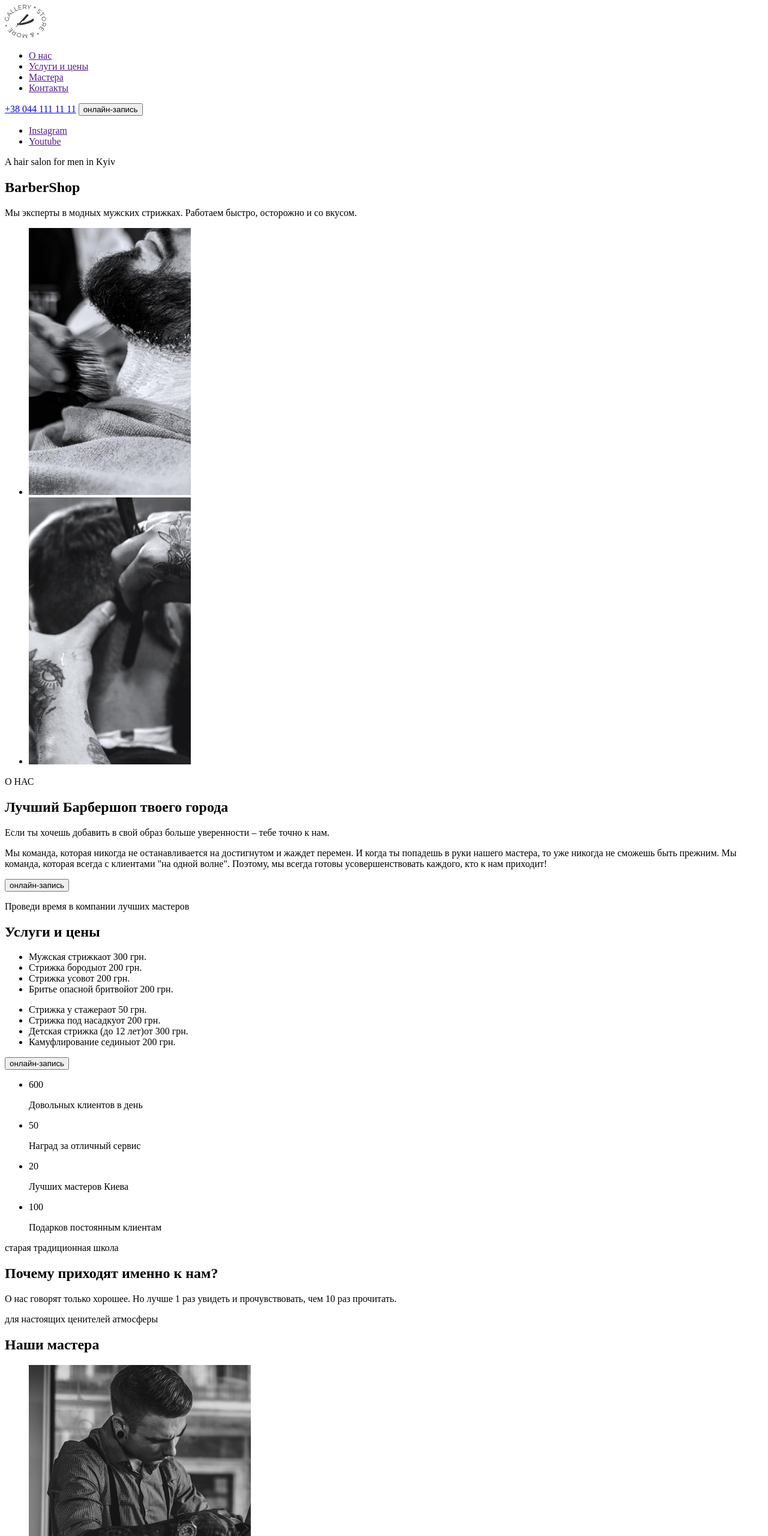
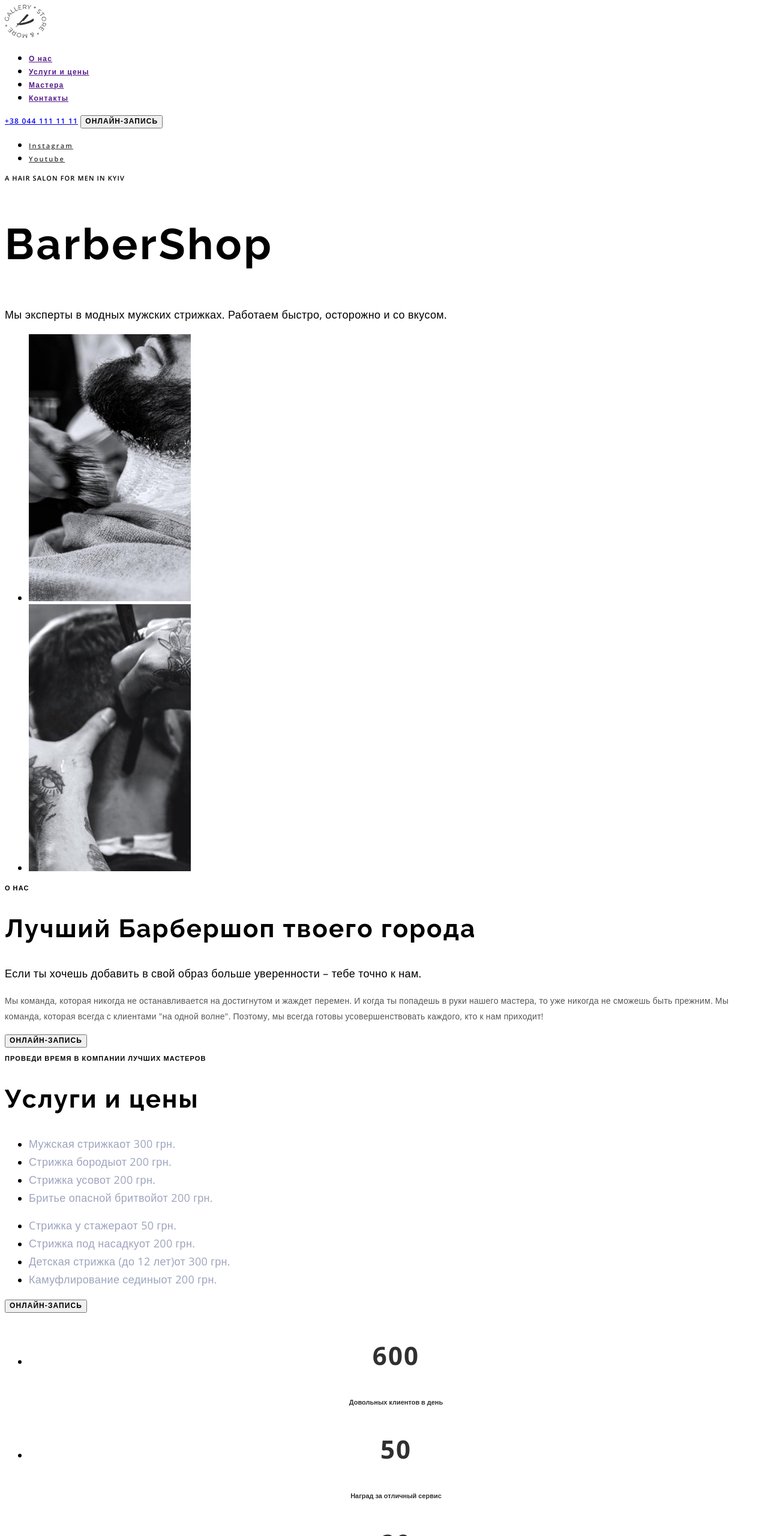
Before and after one commit to Olexiy-repin/bootamp_8_online, a plain HTML site: page index.html in a window 1280 px wide. Shown: the top 2560 px of the page at 60% size. Drawn offline with nearby package versions, Linux system fonts and the light colour scheme.

Commit message:
Добавлены классы в разметку и текстовые стили

```diff
--- /dev/null
+++ b/css/styles.css
@@ -0,0 +1,192 @@
+:root {
+  --main-font: "Open Sans", sans-serif;
+  --secondary-font: "Raleway", sans-serif;
+  --accent-color: #ff6c00;
+}
+
+body {
+  font-family: var(--main-font);
+}
+
+/* =================== COMPONENTS =================== */
+.modal-btn {
+  font-weight: 600;
+  font-size: 12px;
+  line-height: 1.33;
+  letter-spacing: 0.09em;
+  text-transform: uppercase;
+
+  /* color: #ffffff; */
+}
+
+.modal-btn:hover,
+.modal-btn:focus {
+  background-color: var(--accent-color);
+  color: #ffffff;
+}
+
+.social-links-list-link {
+  font-weight: 600;
+  font-size: 11px;
+  line-height: 1.36;
+  letter-spacing: 0.2em;
+  color: #303030;
+}
+
+.social-links-list-link:hover,
+.social-links-list-link:focus {
+  color: var(--accent-color);
+}
+
+.suptitle {
+  font-weight: 600;
+  font-size: 11px;
+  line-height: 1.36;
+  letter-spacing: 0.1em;
+  text-transform: uppercase;
+  /* color: rgba(157, 164, 189, 0.6); */
+}
+
+.description {
+  font-weight: 400;
+  font-size: 18px;
+  line-height: 1.67;
+  letter-spacing: 0.02em;
+  /* color: #9da4bd; */
+}
+
+.title {
+  font-family: var(--secondary-font);
+  font-weight: 700;
+  font-size: 42px;
+  line-height: 1.17;
+  letter-spacing: 0.05em;
+  /* color: #303030; */
+}
+/* =================== END COMPONENTS =================== */
+
+/* =================== HEADER =================== */
+.menu-link,
+.tel-link {
+  font-weight: 600;
+  font-size: 12px;
+  line-height: 1.33;
+  letter-spacing: 0.1em;
+
+  /* color: #ffffff; */
+}
+
+.menu-link:hover,
+.menu-link:focus,
+.tel-link:hover,
+.tel-link:focus {
+  color: var(--accent-color);
+}
+/* =================== END HEADER =================== */
+
+/* =================== HERO =================== */
+.hero-title {
+  font-family: var(--secondary-font);
+  font-weight: 700;
+  font-size: 72px;
+  line-height: 1.18;
+  letter-spacing: 0.05em;
+  /* color: #ffffff; */
+}
+/* =================== END HERO =================== */
+
+/* =================== ABOUT =================== */
+.about-text {
+  font-weight: 400;
+  font-size: 14px;
+  line-height: 1.86;
+  letter-spacing: 0.02em;
+  color: #555555;
+}
+/* =================== END ABOUT =================== */
+
+/* =================== SERVICES =================== */
+.services-list-name,
+.services-list-price {
+  font-weight: 400;
+  font-size: 18px;
+  line-height: 1.67;
+  letter-spacing: 0.02em;
+  color: #9da4bd;
+}
+/* =================== END SERVICES =================== */
+
+/* =================== ADVANTEGES =================== */
+.advantages-list-count {
+  font-weight: 700;
+  font-size: 42px;
+  line-height: 1.36;
+  text-align: center;
+  letter-spacing: 0.05em;
+  color: #303030;
+}
+
+.advantages-list-desc {
+  font-weight: 600;
+  font-size: 11px;
+  line-height: 1.36;
+  text-align: center;
+  color: #303030;
+}
+/* =================== END ADVANTEGES =================== */
+
+/* =================== MASTERS =================== */
+.masters-list-name {
+  font-weight: 400;
+  font-size: 18px;
+  line-height: 1.39;
+  text-align: center;
+  letter-spacing: 0.02em;
+  color: #303030;
+}
+
+.masters-list-position {
+  font-weight: 400;
+  font-size: 14px;
+  line-height: 1.36;
+  text-align: center;
+  letter-spacing: 0.02em;
+  color: var(--accent-color);
+}
+/* =================== END MASTERS =================== */
+
+/* =================== GALLERY =================== */
+
+/* =================== END GALLERY =================== */
+
+/* =================== ONLINE FORM =================== */
+
+/* =================== END ONLINE FORM =================== */
+
+/* =================== CONTACT INFORMATION  =================== */
+.contact-list-link {
+  font-weight: 400;
+  font-size: 18px;
+  line-height: 1.67;
+  letter-spacing: 0.02em;
+  color: #9da4bd;
+}
+
+.contact-info-date {
+  font-weight: 400;
+  font-size: 18px;
+  line-height: 1.67;
+  letter-spacing: 0.02em;
+  color: #9da4bd;
+}
+/* =================== END CONTACT INFORMATION  =================== */
+
+/* =================== FOOTER  =================== */
+.copyright {
+  font-weight: 600;
+  font-size: 11px;
+  line-height: 1.36;
+  letter-spacing: 0.2em;
+  color: #9da4bd;
+}
+/* =================== END FOOTER  =================== */
--- a/index.html
+++ b/index.html
@@ -6,220 +6,243 @@
     <meta http-equiv="X-UA-Compatible" content="IE=edge">
     <meta name="viewport" content="width=device-width, initial-scale=1.0">
     <title>Barbershop</title>
+    <link rel="preconnect" href="https://fonts.gstatic.com">
+    <link
+        href="https://fonts.googleapis.com/css2?family=Open+Sans:wght@400;600;700&family=Raleway:wght@700&display=swap"
+        rel="stylesheet">
+    <link rel="stylesheet" href="./css/styles.css">
 </head>
 
 <body>
-    <header>
-        <nav>
-            <a href="./">
-                <img src="./images/header/logo.svg" alt="логотип">
+    <header class="header">
+        <nav class="navigation">
+            <a class="logo" href="./">
+                <img class="logo-img" src="./images/header/logo.svg" alt="логотип">
             </a>
-            <ul>
-                <li>
-                    <a href="">О нас</a>
+            <ul class="menu">
+                <li class="menu-item">
+                    <a class="menu-link" href="">О нас</a>
                 </li>
-                <li>
-                    <a href="">Услуги и цены</a>
+                <li class="menu-item">
+                    <a class="menu-link" href="">Услуги и цены</a>
                 </li>
-                <li>
-                    <a href="">Мастера</a>
+                <li class="menu-item">
+                    <a class="menu-link" href="">Мастера</a>
                 </li>
-                <li>
-                    <a href="">Контакты</a>
+                <li class="menu-item">
+                    <a class="menu-link" href="">Контакты</a>
                 </li>
             </ul>
         </nav>
-        <a href="tel:+380441111111">+38 044 111 11 11</a>
-        <button type="button">онлайн-запись</button>
+        <a class="tel-link" href="tel:+380441111111">+38 044 111 11 11</a>
+        <button class="modal-btn" type="button">онлайн-запись</button>
     </header>
     <main>
         <!-- HERO -->
-        <section>
-            <div>
-                <ul>
-                    <li>
-                        <a href="" lang="en">Instagram</a>
+        <section class="hero">
+            <div class="hero-left-side">
+                <ul class="social-links-list">
+                    <li class="social-links-list-item">
+                        <a class="social-links-list-link" href="" lang="en">Instagram</a>
                     </li>
-                    <li>
-                        <a href="" lang="en">Youtube</a>
+                    <li class="social-links-list-item">
+                        <a class="social-links-list-link" href="" lang="en">Youtube</a>
                     </li>
                 </ul>
             </div>
-            <div>
-                <p lang="en">A hair salon for men in Kyiv</p>
-                <h1 lang="en">BarberShop</h1>
-                <p>Мы эксперты в модных мужских стрижках. Работаем быстро, осторожно и со вкусом.</p>
+            <div class="hero-right-side">
+                <p class="suptitle" lang="en">A hair salon for men in Kyiv</p>
+                <h1 class="hero-title" lang="en">BarberShop</h1>
+                <p class="description">Мы эксперты в модных мужских стрижках. Работаем быстро, осторожно и со
+                    вкусом.</p>
             </div>
         </section>
 
         <!-- ABOUT US -->
-        <section>
-            <div>
-                <ul>
-                    <li>
-                        <img src="./images/about/about-img-1.jpg" alt="мастер бреет бороду клиенту" width="270"
-                            height="445">
+        <section class="about">
+            <div class="about-left-side">
+                <ul class="about-list">
+                    <li class="about-list-item">
+                        <img class="about-list-img" src="./images/about/about-img-1.jpg"
+                            alt="мастер бреет бороду клиенту" width="270" height="445">
                     </li>
-                    <li>
-                        <img src="./images/about/about-img-2.jpg" alt="мастер стрижет клиента" width="270" height="445">
+                    <li class="about-list-item">
+                        <img class="about-list-img" src="./images/about/about-img-2.jpg" alt="мастер стрижет клиента"
+                            width="270" height="445">
                     </li>
                 </ul>
             </div>
-            <div>
-                <p>О НАС</p>
-                <h2>Лучший Барбершоп
+            <div class="about-right-side">
+                <p class="suptitle">О НАС</p>
+                <h2 class="title">Лучший Барбершоп
                     твоего города</h2>
-                <p>Если ты хочешь добавить в свой образ больше уверенности – тебе точно к нам.</p>
-                <p>Мы команда, которая никогда не останавливается на достигнутом
+                <p class="description">Если ты хочешь добавить в свой образ больше уверенности – тебе точно к нам.</p>
+                <p class="about-text">Мы команда, которая никогда не останавливается на достигнутом
                     и жаждет перемен. И когда ты попадешь в руки нашего мастера,
                     то уже никогда не сможешь быть прежним. Мы команда, которая всегда с клиентами "на одной волне".
                     Поэтому, мы всегда готовы усовершенствовать каждого, кто к нам приходит!</p>
-                <button type="button">онлайн-запись</button>
+                <button class="modal-btn" type="button">онлайн-запись</button>
             </div>
         </section>
 
         <!-- SERVICES -->
-        <section>
-            <p>Проведи время в компании лучших мастеров</p>
-            <h2>Услуги и цены</h2>
-            <ul>
-                <li>
-                    <span>Мужская стрижка</span><span>от 300 грн.</span>
+        <section class="services">
+            <p class="suptitle">Проведи время в компании лучших мастеров</p>
+            <h2 class="title">Услуги и цены</h2>
+            <ul class="services-list">
+                <li class="services-list-item">
+                    <span class="services-list-name">Мужская стрижка</span><span class="services-list-price">от 300
+                        грн.</span>
                 </li>
-                <li>
-                    <span>Стрижка бороды</span><span>от 200 грн.</span>
+                <li class="services-list-item">
+                    <span class="services-list-name">Стрижка бороды</span><span class="services-list-price">от 200
+                        грн.</span>
                 </li>
-                <li>
-                    <span>Стрижка усов</span><span>от 200 грн.</span>
+                <li class="services-list-item">
+                    <span class="services-list-name">Стрижка усов</span><span class="services-list-price">от 200
+                        грн.</span>
                 </li>
-                <li>
-                    <span>Бритье опасной бритвой</span><span>от 200 грн.</span>
+                <li class="services-list-item">
+                    <span class="services-list-name">Бритье опасной бритвой</span><span class="services-list-price">от
+                        200 грн.</span>
                 </li>
             </ul>
-            <ul>
-                <li>
-                    <span>Cтрижка у стажера</span><span>от 50 грн.</span>
+            <ul class="services-list">
+                <li class="services-list-item">
+                    <span class="services-list-name">Cтрижка у стажера</span><span class="services-list-price">от 50
+                        грн.</span>
                 </li>
-                <li>
-                    <span>Стрижка под насадку</span><span>от 200 грн.</span>
+                <li class="services-list-item">
+                    <span class="services-list-name">Стрижка под насадку</span><span class="services-list-price">от 200
+                        грн.</span>
                 </li>
-                <li>
-                    <span>Детская стрижка (до 12 лет)</span><span>от 300 грн.</span>
+                <li class="services-list-item">
+                    <span class="services-list-name">Детская стрижка (до 12 лет)</span><span
+                        class="services-list-price">от 300 грн.</span>
                 </li>
-                <li>
-                    <span>Камуфлирование седины</span><span>от 200 грн.</span>
+                <li class="services-list-item">
+                    <span class="services-list-name">Камуфлирование седины</span><span class="services-list-price">от
+                        200 грн.</span>
                 </li>
             </ul>
-            <button type="button">онлайн-запись</button>
+            <button class="modal-btn" type="button">онлайн-запись</button>
         </section>
 
         <!-- ADVANTEGES -->
-        <section>
-            <div>
-                <ul>
-                    <li>
-                        <p>600</p>
-                        <p>Довольных клиентов в день</p>
+        <section class="advantages">
+            <div class="advantages-left-side">
+                <ul class="advantages-list">
+                    <li class="advantages-list-item">
+                        <p class="advantages-list-count">600</p>
+                        <p class="advantages-list-desc">Довольных клиентов в день</p>
                     </li>
-                    <li>
-                        <p>50</p>
-                        <p>Наград за отличный сервис </p>
+                    <li class="advantages-list-item">
+                        <p class="advantages-list-count">50</p>
+                        <p class="advantages-list-desc">Наград за отличный сервис </p>
                     </li>
-                    <li>
-                        <p>20</p>
-                        <p>Лучших мастеров Киева </p>
+                    <li class="advantages-list-item">
+                        <p class="advantages-list-count">20</p>
+                        <p class="advantages-list-desc">Лучших мастеров Киева </p>
                     </li>
-                    <li>
-                        <p>100</p>
-                        <p>Подарков постоянным клиентам</p>
+                    <li class="advantages-list-item">
+                        <p class="advantages-list-count">100</p>
+                        <p class="advantages-list-desc">Подарков постоянным клиентам</p>
                     </li>
                 </ul>
             </div>
-            <div>
-                <p>старая традиционная школа</p>
-                <h2>Почему приходят именно к нам?</h2>
-                <p>О нас говорят только хорошее. Но лучше 1 раз увидеть и прочувствовать, чем 10 раз прочитать. </p>
+            <div class="advantages-right-side">
+                <p class="suptitle">старая традиционная школа</p>
+                <h2 class="title">Почему приходят именно к нам?</h2>
+                <p class="description">О нас говорят только хорошее. Но лучше 1 раз увидеть и прочувствовать, чем 10 раз
+                    прочитать. </p>
             </div>
         </section>
 
         <!-- MASTERS -->
-        <section>
-            <p>для настоящих ценителей атмосферы</p>
-            <h2>Наши мастера</h2>
-            <ul>
-                <li>
-                    <img src="./images/masters/john.jpg" alt="мастер стрижет клиента" width="370" height="346">
-                    <h3 lang="en">John Smith</h3>
-                    <p lang="en">ExtrTeme Barber</p>
+        <section class="masters">
+            <p class="suptitle">для настоящих ценителей атмосферы</p>
+            <h2 class="title">Наши мастера</h2>
+            <ul class="masters-list">
+                <li class="masters-list-item">
+                    <img class="masters-list-img" src="./images/masters/john.jpg" alt="мастер стрижет клиента"
+                        width="370" height="346">
+                    <h3 class="masters-list-name" lang="en">John Smith</h3>
+                    <p class="masters-list-position" lang="en">ExtrTeme Barber</p>
                 </li>
-                <li>
-                    <img src="./images/masters/michele.jpg" alt="мастер стрижет клиента" width="370" height="346">
-                    <h3 lang="en">Michele Doe</h3>
-                    <p lang="en">ExtrTeme Barber</p>
+                <li class="masters-list-item">
+                    <img class="masters-list-img" src="./images/masters/michele.jpg" alt="мастер стрижет клиента"
+                        width="370" height="346">
+                    <h3 class="masters-list-name" lang="en">Michele Doe</h3>
+                    <p class="masters-list-position" lang="en">ExtrTeme Barber</p>
                 </li>
-                <li>
-                    <img src="./images/masters/alan.jpg" alt="мастер стрижет клиента" width="370" height="346">
-                    <h3 lang="en">Alan Black</h3>
-                    <p lang="en">ExtrTeme Barber</p>
+                <li class="masters-list-item">
+                    <img class="masters-list-img" src="./images/masters/alan.jpg" alt="мастер стрижет клиента"
+                        width="370" height="346">
+                    <h3 class="masters-list-name" lang="en">Alan Black</h3>
+                    <p class="masters-list-position" lang="en">ExtrTeme Barber</p>
                 </li>
             </ul>
         </section>
 
         <!-- GALLERY -->
-        <section>
+        <section class="gallery">
             <h2 hidden>Галерея работ</h2>
-            <p>На латинском языке “барба” означает “борода”</p>
-            <ul>
-                <li>
-                    <img src="./images/gallery/gallery-img-1.jpg" alt="мастер стрижет клиента" width="270" height="360">
+            <p class="suptitle">На латинском языке “барба” означает “борода”</p>
+            <ul class="gallery-list">
+                <li class="gallery-list-item">
+                    <img class="gallery-list-img" src="./images/gallery/gallery-img-1.jpg" alt="мастер стрижет клиента"
+                        width="270" height="360">
                 </li>
-                <li>
-                    <img src="./images/gallery/gallery-img-2.jpg" alt="мастрер бреет клиента" width="270" height="360">
+                <li class="gallery-list-item">
+                    <img class="gallery-list-img" src="./images/gallery/gallery-img-2.jpg" alt="мастрер бреет клиента"
+                        width="270" height="360">
                 </li>
-                <li>
-                    <img src="./images/gallery/gallery-img-3.jpg" alt="мастер распаривает лицо клиенту" width="270"
-                        height="360">
+                <li class="gallery-list-item">
+                    <img class="gallery-list-img" src="./images/gallery/gallery-img-3.jpg"
+                        alt="мастер распаривает лицо клиенту" width="270" height="360">
                 </li>
-                <li>
-                    <img src="./images/gallery/gallery-img-4.jpg" alt="мастер стрижет клиента" width="270" height="360">
+                <li class="gallery-list-item">
+                    <img class="gallery-list-img" src="./images/gallery/gallery-img-4.jpg" alt="мастер стрижет клиента"
+                        width="270" height="360">
                 </li>
             </ul>
         </section>
 
         <!-- ONLINE FORM -->
-        <section>
-            <h2>Онлайн-запись</h2>
+        <section class="contact-form-section">
+            <h2 class="title">Онлайн-запись</h2>
         </section>
 
         <!-- CONTACT INFORMATION -->
-        <section>
-            <h2>Контакты</h2>
+        <section class="contact-info">
+            <h2 class="title">Контакты</h2>
             <address>
-                <ul>
-                    <li>
-                        <a href="https://goo.gl/maps/whEEYvEtXkniw2WP7" target="_blank">ул. Васильковая, 7А
+                <ul class="contact-list">
+                    <li class="contact-list-item">
+                        <a class="contact-list-link" href="https://goo.gl/maps/whEEYvEtXkniw2WP7" target="_blank">ул.
+                            Васильковая, 7А
                             Киев, 08132</a>
                     </li>
-                    <li>
-                        <a href="tel:+380441111111">+38 044 111 11 11</a>
+                    <li class="contact-list-item">
+                        <a class="contact-list-link" href="tel:+380441111111">+38 044 111 11 11</a>
                     </li>
-                    <li>
-                        <a href="mailto:barbershop@email.com">barbershop@email.com</a>
+                    <li class="contact-list-item">
+                        <a class="contact-list-link" href="mailto:barbershop@email.com">barbershop@email.com</a>
                     </li>
                 </ul>
             </address>
-            <p>время работы</p>
-            <p>Ежедневно с 9:00 до 22:00</p>
+            <p class="suptitle">время работы</p>
+            <p class="contact-info-date">Ежедневно с 9:00 до 22:00</p>
         </section>
     </main>
-    <footer>
-        <p>&copy; Copyright 2020</p>
-        <ul>
-            <li>
-                <a href="" lang="en">Instagram</a>
+    <footer class="footer">
+        <p class="copyright">&copy; Copyright 2020</p>
+        <ul class="social-links-list">
+            <li class="social-links-list-item">
+                <a class="social-links-list-link" href="" lang="en">Instagram</a>
             </li>
-            <li>
-                <a href="" lang="en">Youtube</a>
+            <li class="social-links-list-item">
+                <a class="social-links-list-link" href="" lang="en">Youtube</a>
             </li>
         </ul>
     </footer>
```
